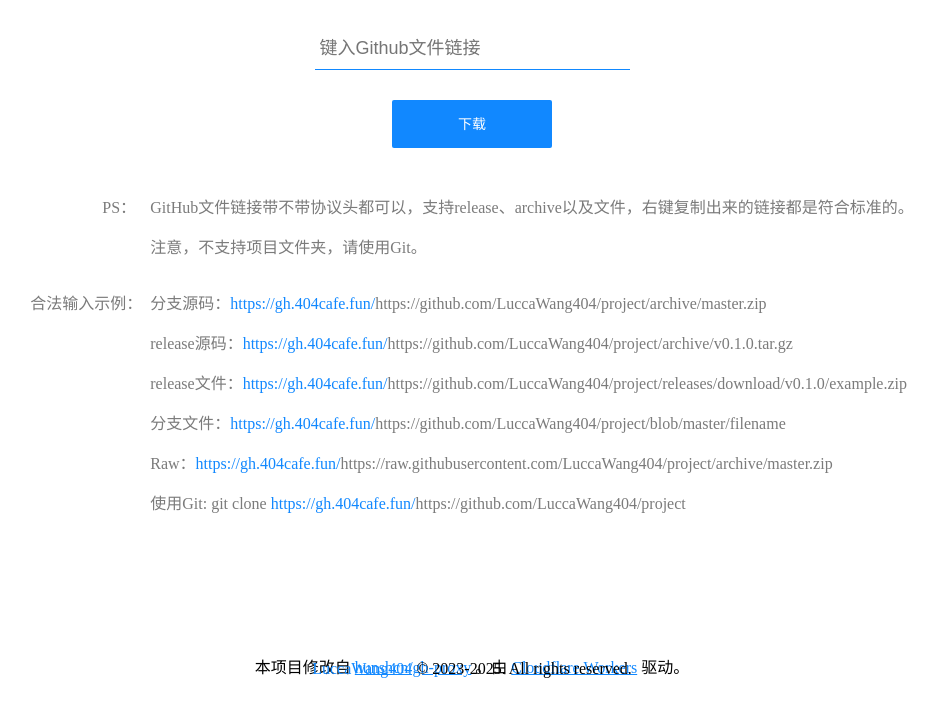
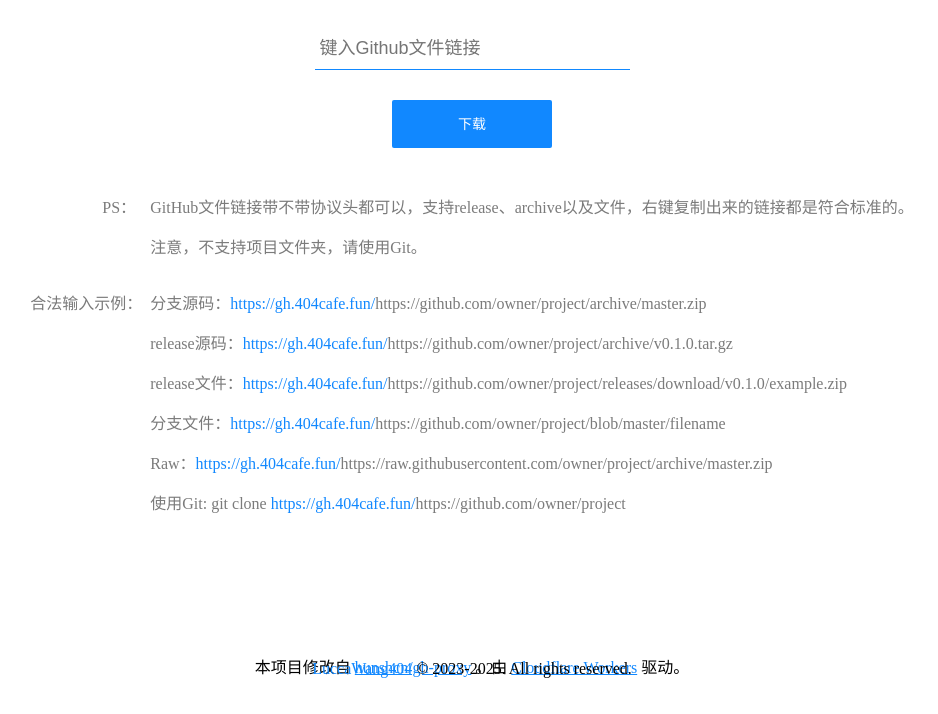
Before and after one commit to LuccaWang404/github-proxy-pub, a plain HTML site: page index.html in a window 1280 px wide. Shown: the part 111-825 px from the top of the page, without its empty margins (168-1106 px from the left). Drawn offline with Linux system fonts and the light colour scheme.

Commit message:
Modified URL

```diff
--- a/index.html
+++ b/index.html
@@ -30,12 +30,12 @@
     <div class="tips"><p>GitHub文件链接带不带协议头都可以，支持release、archive以及文件，右键复制出来的链接都是符合标准的</a>。</p>
         <p>注意，不支持项目文件夹，请使用Git。</p></div>
     <div class="example">
-        <p>分支源码：<font color="#1188ff">https://gh.404cafe.fun/</font>https://github.com/LuccaWang404/project/archive/master.zip</p>
-        <p>release源码：<font color="#1188ff">https://gh.404cafe.fun/</font>https://github.com/LuccaWang404/project/archive/v0.1.0.tar.gz</p>
-        <p>release文件：<font color="#1188ff">https://gh.404cafe.fun/</font>https://github.com/LuccaWang404/project/releases/download/v0.1.0/example.zip</p>
-        <p>分支文件：<font color="#1188ff">https://gh.404cafe.fun/</font>https://github.com/LuccaWang404/project/blob/master/filename</p>
-      	<p>Raw：<font color="#1188ff">https://gh.404cafe.fun/</font>https://raw.githubusercontent.com/LuccaWang404/project/archive/master.zip</p>
-      	<p>使用Git: git clone <font color="#1188ff">https://gh.404cafe.fun/</font>https://github.com/LuccaWang404/project</p>
+        <p>分支源码：<font color="#1188ff">https://gh.404cafe.fun/</font>https://github.com/owner/project/archive/master.zip</p>
+        <p>release源码：<font color="#1188ff">https://gh.404cafe.fun/</font>https://github.com/owner/project/archive/v0.1.0.tar.gz</p>
+        <p>release文件：<font color="#1188ff">https://gh.404cafe.fun/</font>https://github.com/owner/project/releases/download/v0.1.0/example.zip</p>
+        <p>分支文件：<font color="#1188ff">https://gh.404cafe.fun/</font>https://github.com/owner/project/blob/master/filename</p>
+      	<p>Raw：<font color="#1188ff">https://gh.404cafe.fun/</font>https://raw.githubusercontent.com/owner/project/archive/master.zip</p>
+      	<p>使用Git: git clone <font color="#1188ff">https://gh.404cafe.fun/</font>https://github.com/owner/project</p>
     </div>
 </form>
 <p style="position: sticky;top: calc(100% - 1em);">本项目修改自 <a style="color: #1188ff" href="https://github.com/hunshcn/gh-proxy">hunshcn/gh-proxy</a> 。由 <a style="color: #1188ff" href="https://workers.cloudflare.com">Cloudflare Workers</a> 驱动。</p></br>
```
